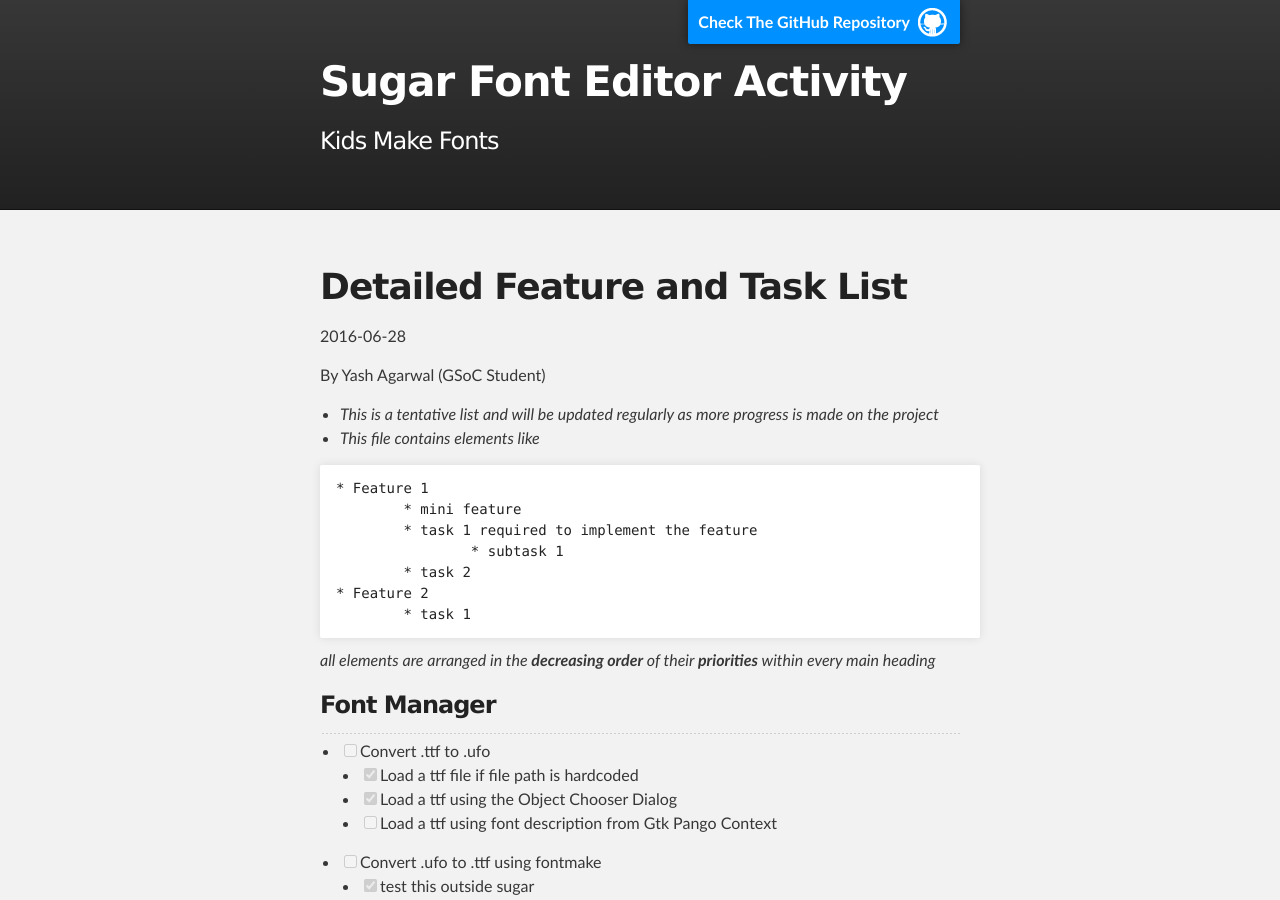
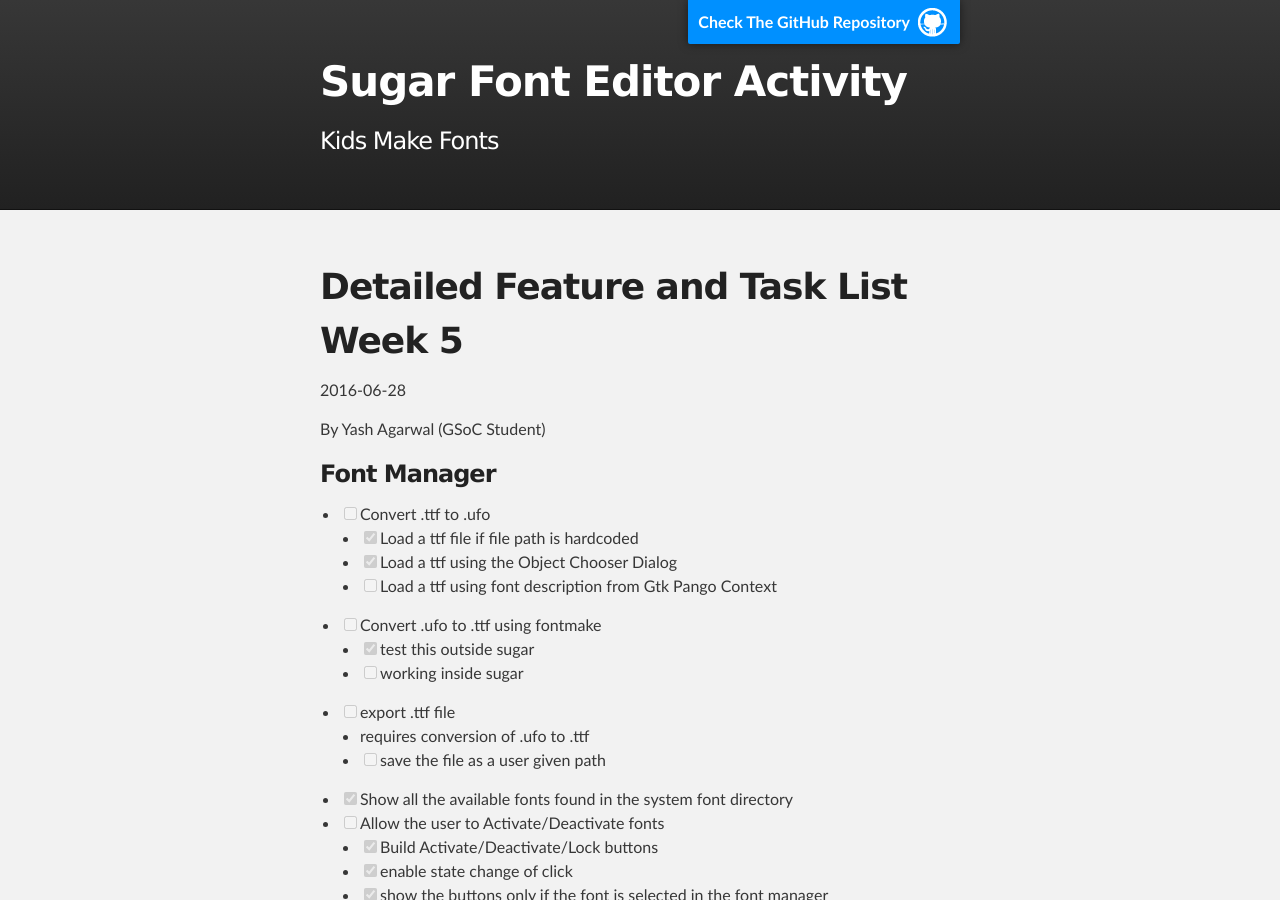
Before and after one commit to sugarlabs/edit-fonts-activity, a Jekyll site: the page built from _posts/2016-06-28-detailed-feature-list-week-5.md, in a window 1280 px wide and 900 px high. Built offline with Jekyll 4.4.1, drawn with Linux system fonts in a browser that asks for light colours.

Commit message:
Update and rename 2016-06-28-detailed-feature-list.md to 2016-06-28-detailed-feature-list-week-5.md
- page names must be unique
- the boilerplate at the top is a bit confusing, I think the document's inherent structure is clear :)

````diff
--- a/_posts/2016-06-28-detailed-feature-list.md
+++ b/_posts/2016-06-28-detailed-feature-list-week-5.md
@@ -1,26 +1,12 @@
 ---
 layout: post
-title: Detailed Feature and Task List
+title: Detailed Feature and Task List Week 5
 category: article
 author: Yash Agarwal
 ---
 
-* *This is a tentative list and will be updated regularly as more progress is made on the project*
-* *This file contains elements like*
+### Font Manager
 
-```
-* Feature 1
-	* mini feature
-	* task 1 required to implement the feature
-		* subtask 1
-	* task 2
-* Feature 2
-	* task 1
-```
-_all elements are arranged in the __decreasing order__ of their __priorities__ within every main heading_
-
-### Font Manager
----
 * [ ] Convert .ttf to .ufo
 	*	[x] Load a ttf file if file path is hardcoded
 	*	[x] Load a ttf using the Object Chooser Dialog
@@ -90,7 +76,7 @@ _all elements are arranged in the __decreasing order__ of their __priorities__ w
 * [ ] Caps Curve Offsetting- Glyph editing interface
 
 ### A Testing interface for the Font Manager
----
+
 * [ ] A separate more functional testing screen will be made apart from the live preview box.
 * [ ] A textbox in which the text is rendered using the font, to get visual feedback.
 * [ ] Provide predefined text templates eg. "the quick brown fox jumps over the lazy dog," and
````
